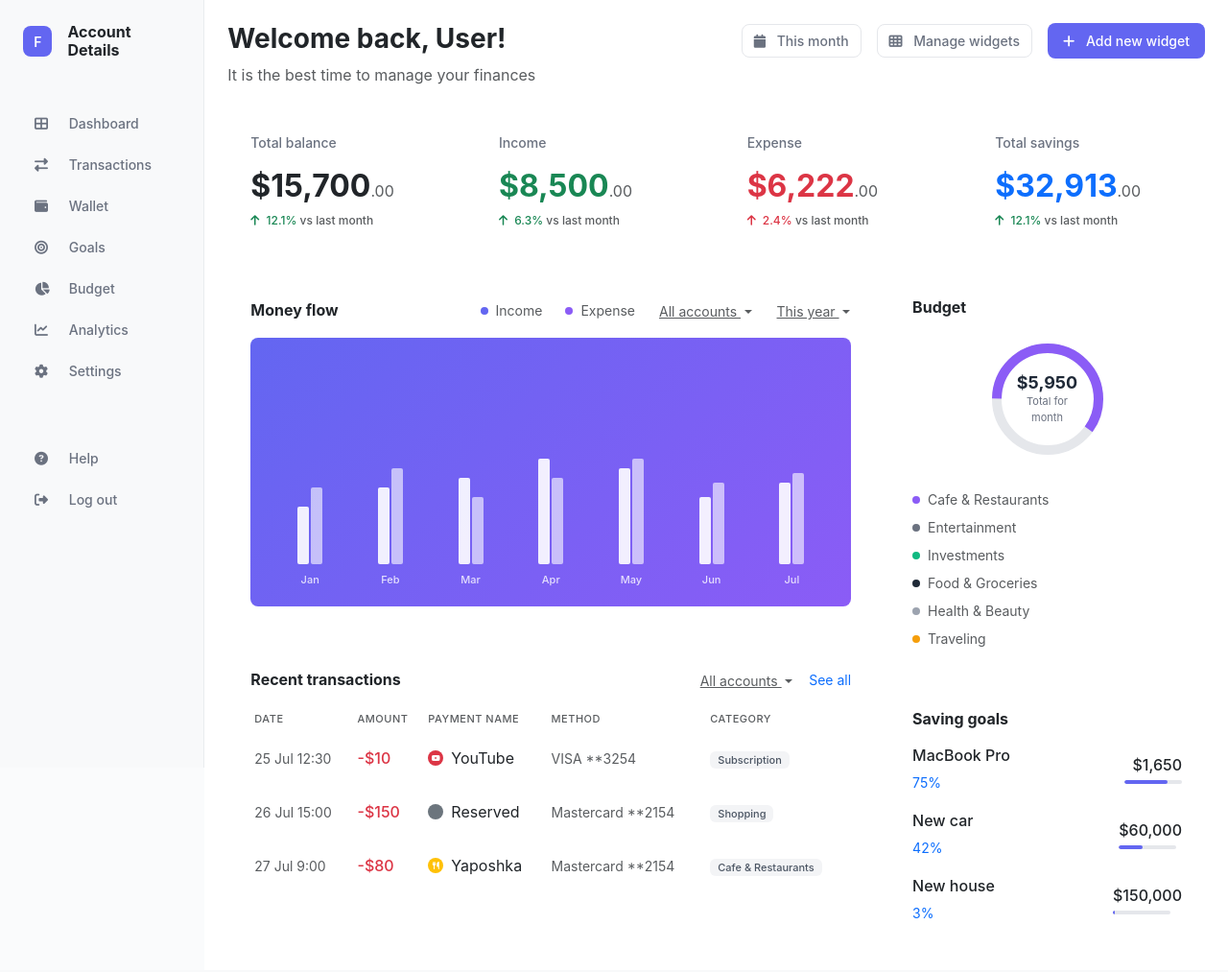
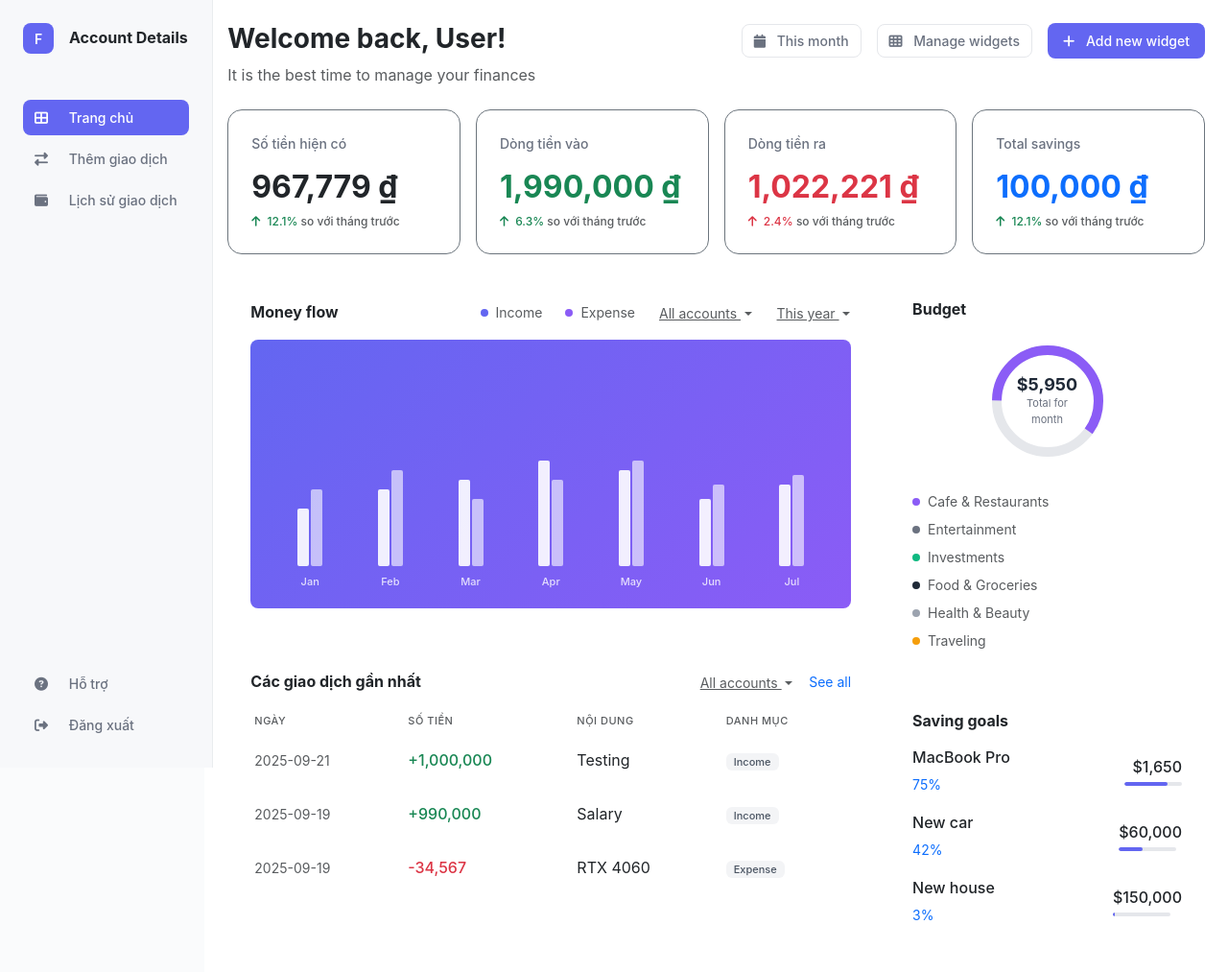
Before and after one commit to mcjosh2402/Finance-Tracker-Web, a Flask app: page / in a window 1280 px wide. Shown: the whole page at 96% size. Before the commit the page ends 957 px from the top, so only its background shows below. Run offline with Flask 3, Linux system fonts and the light colour scheme.

Commit message:
vietsub homepage and transfer real data into dashboard

```diff
--- a/app.py
+++ b/app.py
@@ -38,13 +38,39 @@ def getTransactions():
     except (FileNotFoundError, json.JSONDecodeError):
         transactions = []
 
-    return transactions
+    return transactions # return python dict from .json
+
+def totalCalculation():
+    total_income = 0; total_expense = 0;
+    transactions = getTransactions() # get .json informations as dict
+    for transaction in transactions:
+        if (transaction["type"] == "Expense"):
+            total_expense += float(transaction["amount"])
+        else:
+            total_income += float(transaction["amount"])
+
+    balance = total_income - total_expense
+
+    return {
+        "balance": balance,
+        "income": total_income,
+        "expenses": total_expense,
+        "transaction_count": len(transactions) # 5 recent transactions
+    }
+
+def getRecentTransactions(limit=5):
+    transactions = getTransactions()
+    return sorted(transactions, key=lambda x: x['date'], reverse=True)[:limit]
+
+
 
 app = Flask(__name__) # create a webpage named app
 
 @app.route('/') # main landing page
 def home():
-    return render_template('home.html')
+    totals = totalCalculation() # calculation dict
+    recentTransactions = getRecentTransactions(3) # show i number of recent transactions
+    return render_template('home.html', totals = totals, recentTransactions = recentTransactions)
 
 @app.route('/add-transaction', methods=['GET', 'POST']) # add transaction page
 def addTransaction():
@@ -55,7 +81,6 @@ def addTransaction():
         type = request.form['type']
 
         saveTransaction(item, amount, type)
-        return render_template('home.html')
 
     return render_template('add-transaction.html') # render add-expense.html
 
--- a/data/transactions.json
+++ b/data/transactions.json
@@ -16,5 +16,11 @@
     "amount": 987654.0,
     "date": "2025-09-19",
     "type": "Expense"
+  },
+  {
+    "item": "Testing",
+    "amount": 1000000.0,
+    "date": "2025-09-21",
+    "type": "Income"
   }
 ]
--- a/static/css/home.css
+++ b/static/css/home.css
@@ -4,7 +4,10 @@ body {
 }
 
 .sidebar {
-    background: #f8f9fa;
+    background: #f7f8fa;
+    position: fixed;
+    flex-direction: column;
+    display: flex;
     border-right: 1px solid #e9ecef;
     min-height: 100vh;
 }
@@ -48,13 +51,14 @@ body {
 }
 
 .stat-card {
-    border: 1px solid #f1f5f9;
-    border-radius: 12px;
+    border-width: 1px;
+    border-style: solid;
+    border-radius: 15px;
     transition: all 0.2s;
 }
 
 .stat-card:hover {
-    box-shadow: 0 4px 12px rgba(0, 0, 0, 0.05);
+    box-shadow: 0 6px 16px rgba(0, 0, 0, 0.2);
 }
 
 .stat-number {
--- a/templates/home.html
+++ b/templates/home.html
@@ -24,62 +24,39 @@
                     <!-- Side Navigation -->
                     <ul class="nav nav-pills flex-column">
                         <li class="nav-item mb-1">
-                            <a class="nav-link " href="#">
+                            <a class="nav-link active" href="{{ url_for('home') }}">
                                 <i class="fas fa-th-large me-3" style="width: 16px;"></i>
-                                Dashboard
+                                Trang chủ
                             </a>
                         </li>
                         <li class="nav-item mb-1">
-                            <a class="nav-link" href="#">
+                            <a class="nav-link" href="{{ url_for('addTransaction') }}">
                                 <i class="fas fa-exchange-alt me-3" style="width: 16px;"></i>
-                                Transactions
+                                Thêm giao dịch
                             </a>
                         </li>
                         <li class="nav-item mb-1">
-                            <a class="nav-link" href="#">
+                            <a class="nav-link" href="{{ url_for('viewTransactions')}}">
                                 <i class="fas fa-wallet me-3" style="width: 16px;"></i>
-                                Wallet
+                                Lịch sử giao dịch
                             </a>
                         </li>
-                        <li class="nav-item mb-1">
-                            <a class="nav-link" href="#">
-                                <i class="fas fa-bullseye me-3" style="width: 16px;"></i>
-                                Goals
-                            </a>
-                        </li>
-                        <li class="nav-item mb-1">
-                            <a class="nav-link" href="#">
-                                <i class="fas fa-chart-pie me-3" style="width: 16px;"></i>
-                                Budget
-                            </a>
-                        </li>
-                        <li class="nav-item mb-1">
-                            <a class="nav-link" href="#">
-                                <i class="fas fa-chart-line me-3" style="width: 16px;"></i>
-                                Analytics
-                            </a>
-                        </li>
-                        <li class="nav-item mb-1">
-                            <a class="nav-link" href="#">
-                                <i class="fas fa-cog me-3" style="width: 16px;"></i>
-                                Settings
-                            </a>
-                        </li>
+                        <!--more to be added-->
                     </ul>
 
                     <!-- Bottom Navigation -->
-                    <div class="mt-auto pt-5">
+                    <div class="bottom-nav mt-auto">
                         <ul class="nav nav-pills flex-column">
                             <li class="nav-item mb-1">
                                 <a class="nav-link" href="#">
                                     <i class="fas fa-question-circle me-3" style="width: 16px;"></i>
-                                    Help
+                                    Hỗ trợ
                                 </a>
                             </li>
                             <li class="nav-item">
                                 <a class="nav-link" href="#">
                                     <i class="fas fa-sign-out-alt me-3" style="width: 16px;"></i>
-                                    Log out
+                                    Đăng xuất
                                 </a>
                             </li>
                         </ul>
@@ -120,72 +97,72 @@
                     <!-- Stats Cards -->
                     <div class="row g-3 mb-4">
                         <div class="col-3">
-                            <div class="card stat-card border-0 h-100">
+                            <div class="card stat-card border-secondary h-100">
                                 <div class="card-body p-4">
                                     <div class="d-flex justify-content-between align-items-start mb-3">
-                                        <span class="stat-label">Total balance</span>
+                                        <span class="stat-label">Số tiền hiện có</span>
                                         <i class="fas fa-arrow-up-right text-muted"></i>
                                     </div>
                                     <div class="stat-number text-dark mb-2">
-                                        $15,700<span class="text-muted" style="font-size: 1rem; font-weight: 400;">.00</span>
+                                        {{ "{:,.0f}".format(totals.balance) }} ₫<span class="text-muted"></span>
                                     </div>
                                     <div class="change-indicator text-success">
                                         <i class="fas fa-arrow-up me-1"></i>
-                                        12.1% <span class="text-muted">vs last month</span>
+                                        12.1% <span class="text-muted">so với tháng trước</span>
                                     </div>
                                 </div>
                             </div>
                         </div>
 
                         <div class="col-3">
-                            <div class="card stat-card border-0 h-100">
+                            <div class="card stat-card border-secondary h-100">
                                 <div class="card-body p-4">
                                     <div class="d-flex justify-content-between align-items-start mb-3">
-                                        <span class="stat-label">Income</span>
+                                        <span class="stat-label">Dòng tiền vào</span>
                                         <i class="fas fa-arrow-up-right text-muted"></i>
                                     </div>
                                     <div class="stat-number text-success mb-2">
-                                        $8,500<span class="text-muted" style="font-size: 1rem; font-weight: 400;">.00</span>
+                                        {{ "{:,.0f}".format(totals.income) }} ₫<span class="text-muted"></span>
                                     </div>
                                     <div class="change-indicator text-success">
                                         <i class="fas fa-arrow-up me-1"></i>
-                                        6.3% <span class="text-muted">vs last month</span>
+                                        6.3% <span class="text-muted">so với tháng trước</span>
                                     </div>
                                 </div>
                             </div>
                         </div>
 
                         <div class="col-3">
-                            <div class="card stat-card border-0 h-100">
+                            <div class="card stat-card border-secondary h-100">
                                 <div class="card-body p-4">
                                     <div class="d-flex justify-content-between align-items-start mb-3">
-                                        <span class="stat-label">Expense</span>
+                                        <span class="stat-label">Dòng tiền ra</span>
                                         <i class="fas fa-arrow-up-right text-muted"></i>
                                     </div>
                                     <div class="stat-number text-danger mb-2">
-                                        $6,222<span class="text-muted" style="font-size: 1rem; font-weight: 400;">.00</span>
+                                        {{ "{:,.0f}".format(totals.expenses) }} ₫<span class="text-muted"></span>
                                     </div>
                                     <div class="change-indicator text-danger">
                                         <i class="fas fa-arrow-up me-1"></i>
-                                        2.4% <span class="text-muted">vs last month</span>
+                                        2.4% <span class="text-muted">so với tháng trước</span>
                                     </div>
                                 </div>
                             </div>
                         </div>
 
                         <div class="col-3">
-                            <div class="card stat-card border-0 h-100">
+                            <div class="card stat-card border-secondary h-100">
                                 <div class="card-body p-4">
                                     <div class="d-flex justify-content-between align-items-start mb-3">
                                         <span class="stat-label">Total savings</span>
                                         <i class="fas fa-arrow-up-right text-muted"></i>
                                     </div>
                                     <div class="stat-number text-primary mb-2">
-                                        $32,913<span class="text-muted" style="font-size: 1rem; font-weight: 400;">.00</span>
+                                        {{ "{:,.0f}".format(100000) }} ₫<span class="text-muted"></span>
                                     </div>
                                     <div class="change-indicator text-success">
                                         <i class="fas fa-arrow-up me-1"></i>
-                                        12.1% <span class="text-muted">vs last month</span>
+                                        12.1% <span class="text-muted">so với tháng trước</span>
                                     </div>
                                 </div>
                             </div>
@@ -293,7 +270,7 @@
                                     <div class="card content-card border-0">
                                         <div class="card-body p-4">
                                             <div class="d-flex justify-content-between align-items-center mb-3">
-                                                <h6 class="fw-bold mb-0">Recent transactions</h6>
+                                                <h6 class="fw-bold mb-0">Các giao dịch gần nhất</h6>
                                                 <div class="d-flex align-items-center gap-3">
                                                     <div class="dropdown">
                                                         <button class="btn btn-link btn-sm text-muted dropdown-toggle p-0" data-bs-toggle="dropdown">
@@ -311,78 +288,35 @@
                                                 <table class="table table-sm mb-0">
                                                     <thead>
                                                         <tr>
-                                                            <th class="border-0 text-muted text-uppercase" style="font-size: 11px; font-weight: 500; letter-spacing: 0.5px;">Date</th>
-                                                            <th class="border-0 text-muted text-uppercase" style="font-size: 11px; font-weight: 500; letter-spacing: 0.5px;">Amount</th>
-                                                            <th class="border-0 text-muted text-uppercase" style="font-size: 11px; font-weight: 500; letter-spacing: 0.5px;">Payment Name</th>
-                                                            <th class="border-0 text-muted text-uppercase" style="font-size: 11px; font-weight: 500; letter-spacing: 0.5px;">Method</th>
-                                                            <th class="border-0 text-muted text-uppercase" style="font-size: 11px; font-weight: 500; letter-spacing: 0.5px;">Category</th>
+                                                            <th class="border-0 text-muted text-uppercase" style="font-size: 11px; font-weight: 500; letter-spacing: 0.5px;">Ngày</th>
+                                                            <th class="border-0 text-muted text-uppercase" style="font-size: 11px; font-weight: 500; letter-spacing: 0.5px;">Số tiền</th>
+                                                            <th class="border-0 text-muted text-uppercase" style="font-size: 11px; font-weight: 500; letter-spacing: 0.5px;">Nội dung</th>
+                                                            <th class="border-0 text-muted text-uppercase" style="font-size: 11px; font-weight: 500; letter-spacing: 0.5px;">Danh mục</th>
                                                         </tr>
                                                     </thead>
                                                     <tbody>
+                                                        {% for transaction in recentTransactions %}
                                                         <tr class="transaction-row">
                                                             <td class="border-0 py-3">
-                                                                <small class="text-muted">25 Jul 12:30</small>
+                                                                <small class="text-muted">{{ transaction.date }}</small>
                                                             </td>
                                                             <td class="border-0 py-3">
-                                                                <span class="text-danger fw-medium">-$10</span>
+                                                                {% if transaction.type == 'Expense' %}
+                                                                    <span class="text-danger fw-medium">-{{ "{:,.0f}".format(transaction.amount) }}</span>
+                                                                {% else %}
+                                                                    <span class="text-success fw-medium">+{{ "{:,.0f}".format(transaction.amount) }}</span>
+                                                                {% endif %}
                                                             </td>
                                                             <td class="border-0 py-3">
                                                                 <div class="d-flex align-items-center">
-                                                                    <div class="bg-danger rounded-circle me-2" style="width: 16px; height: 16px; display: flex; align-items: center; justify-content: center;">
-                                                                        <i class="fab fa-youtube text-white" style="font-size: 8px;"></i>
-                                                                    </div>
-                                                                    YouTube
+                                                                    {{ transaction.item }}
                                                                 </div>
                                                             </td>
                                                             <td class="border-0 py-3">
-                                                                <small class="text-muted">VISA **3254</small>
-                                                            </td>
-                                                            <td class="border-0 py-3">
-                                                                <span class="category-badge">Subscription</span>
+                                                                <span class="category-badge">{{ transaction.type }}</span>
                                                             </td>
                                                         </tr>
-                                                        <tr class="transaction-row">
-                                                            <td class="border-0 py-3">
-                                                                <small class="text-muted">26 Jul 15:00</small>
-                                                            </td>
-                                                            <td class="border-0 py-3">
-                                                                <span class="text-danger fw-medium">-$150</span>
-                                                            </td>
-                                                            <td class="border-0 py-3">
-                                                                <div class="d-flex align-items-center">
-                                                                    <div class="bg-secondary rounded-circle me-2" style="width: 16px; height: 16px;"></div>
-                                                                    Reserved
-                                                                </div>
-                                                            </td>
-                                                            <td class="border-0 py-3">
-                                                                <small class="text-muted">Mastercard **2154</small>
-                                                            </td>
-                                                            <td class="border-0 py-3">
-                                                                <span class="category-badge">Shopping</span>
-                                                            </td>
-                                                        </tr>
-                                                        <tr class="transaction-row">
-                                                            <td class="border-0 py-3">
-                                                                <small class="text-muted">27 Jul 9:00</small>
-                                                            </td>
-                                                            <td class="border-0 py-3">
-                                                                <span class="text-danger fw-medium">-$80</span>
-                                                            </td>
-                                                            <td class="border-0 py-3">
-                                                                <div class="d-flex align-items-center">
-                                                                    <div class="bg-warning rounded-circle me-2" style="width: 16px; height: 16px; display: flex; align-items: center; justify-content: center;">
-                                                                        <i class="fas fa-utensils text-white" style="font-size: 8px;"></i>
-                                                                    </div>
-                                                                    Yaposhka
-                                                                </div>
-                                                            </td>
-                                                            <td class="border-0 py-3">
-                                                                <small class="text-muted">Mastercard **2154</small>
-                                                            </td>
-                                                            <td class="border-0 py-3">
-                                                                <span class="category-badge">Cafe & Restaurants</span>
-                                                            </td>
-                                                        </tr>
+                                                        {% endfor %}
                                                     </tbody>
                                                 </table>
                                             </div>
```
Also changed, not shown: utilities/calculations.py (added).
